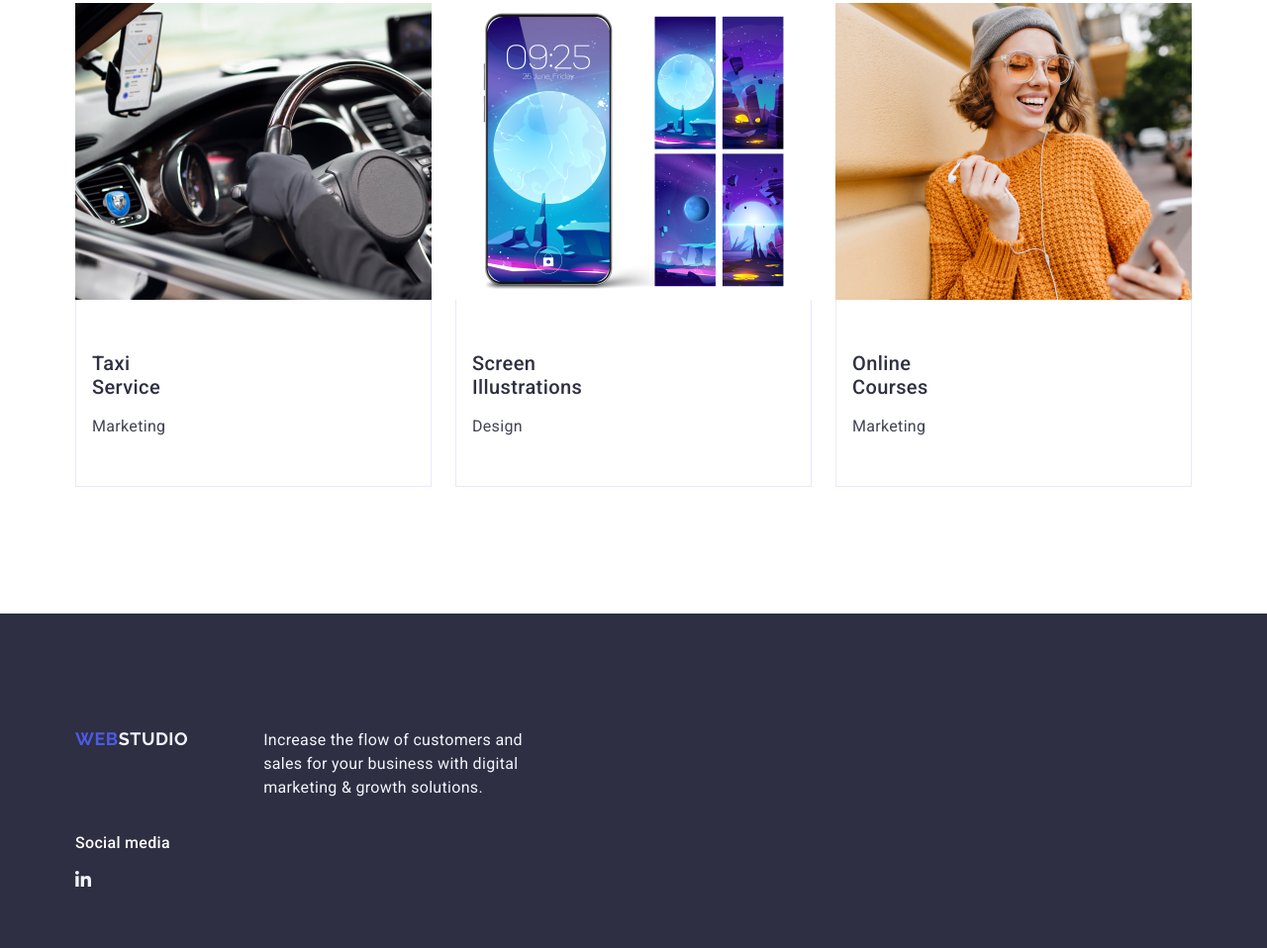
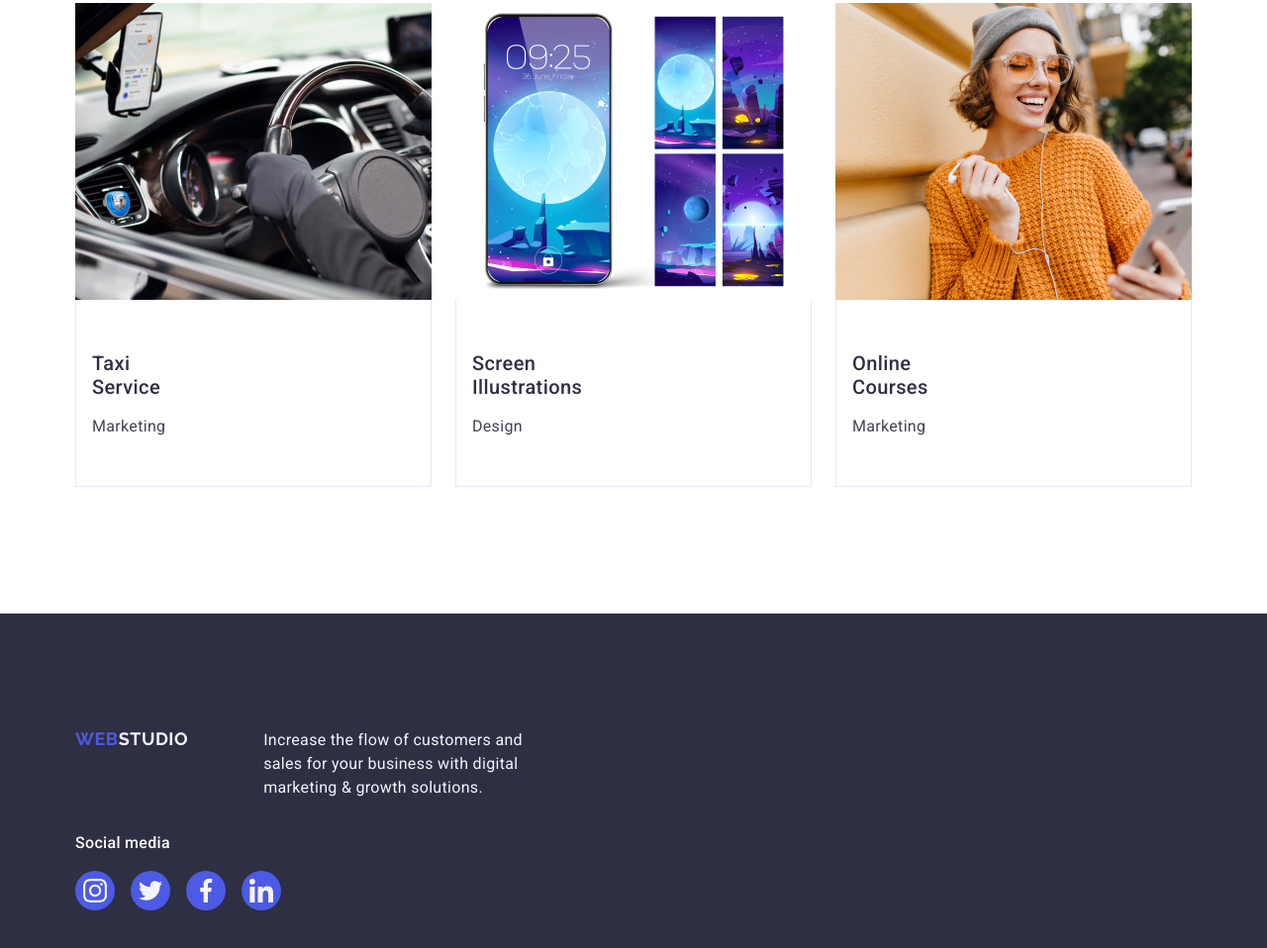
Before and after one commit to SorokaDmitroYriyovich/goit-markup-hw-04, a plain HTML site: page index.html in a window 1280 px wide. Shown: the part 2871-3829 px from the top of the page at 99% size. Drawn offline with nearby package versions, Linux system fonts and the light colour scheme.

Commit message:
add index.html

```diff
--- a/css/styles.css
+++ b/css/styles.css
@@ -428,7 +428,6 @@ a {
     letter-spacing: 0.02em;
     color: #FFFFFF;
     margin-bottom: 16px;
-
 }
 .footer-icons {
     display: flex;
@@ -437,4 +436,23 @@ a {
 .footer-social-icons {
     width: 40px;
     height: 40px;
+    transition: background-color 250ms cubic-bezier(0.4, 0, 0.2, 1);
 }
+.social-icons {
+    width: 100%;
+    height: 100%;
+    background-color: #4d5ae5;
+    border-radius: 50%;
+    display: flex;
+    align-items: center;
+    justify-content: center;
+}
+:hover.social-icons {
+    background-color: #31d0aa;
+}
+:focus.social-icons {
+    background-color: #31d0aa;
+}
+.social-icons-component {
+    fill: #f4f4fd;
+}
--- a/index.html
+++ b/index.html
@@ -340,7 +340,31 @@
             <ul class="footer-icons">
                 <li class="footer-social-icons">
                     <a class="social-icons">
-                        <svg width="16" height="16" class="social-icons-component">
+                        <svg width="24" height="24" class="social-icons-component">
+                            <use href="./images/icons.svg#icon-instagram-2">
+                            </use>
+                        </svg>
+                    </a>
+                </li>
+                <li class="footer-social-icons">
+                    <a class="social-icons">
+                        <svg width="24" height="24" class="social-icons-component">
+                            <use href="./images/icons.svg#icon-twitter-1">
+                            </use>
+                        </svg>
+                    </a>
+                </li>
+                <li class="footer-social-icons">
+                    <a class="social-icons">
+                        <svg width="24" height="24" class="social-icons-component">
+                            <use href="./images/icons.svg#icon-facebook-1">
+                            </use>
+                        </svg>
+                    </a>
+                </li>
+                <li class="footer-social-icons">
+                    <a class="social-icons">
+                        <svg width="24" height="24" class="social-icons-component">
                             <use href="./images/icons.svg#icon-linkedin-1">
                             </use>
                         </svg>
```
